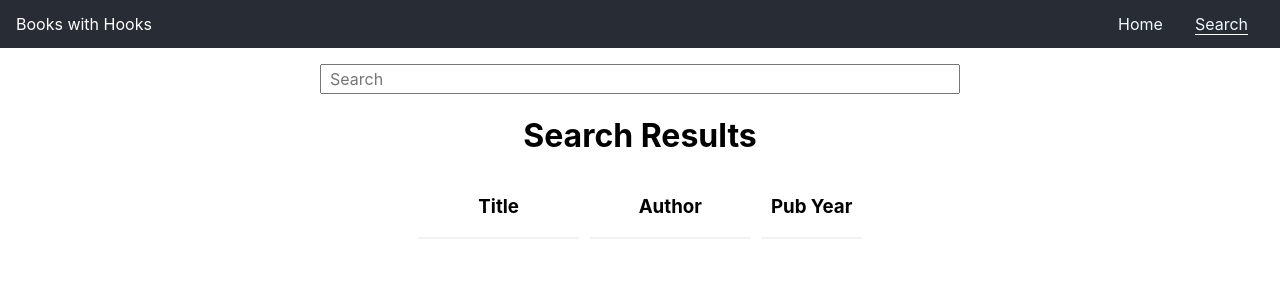
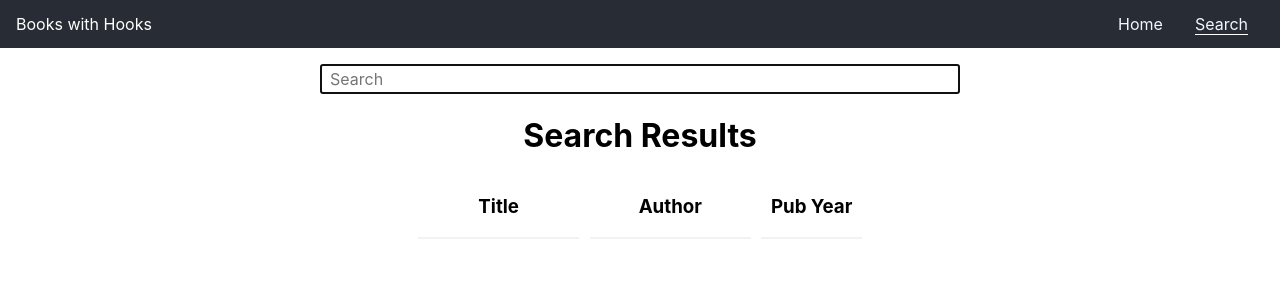
Before and after one commit to shrivatsaBhatP/books-with-hooks, a React app: page /search in a window 1280 px wide. Shown: the top 300 px of the page. Built offline with nearby package versions, Linux system fonts and the light colour scheme; the HTML template or start-up script is replaced by a standard one.

Commit message:
focus to the search box

```diff
--- a/src/components/atoms/Input/index.tsx
+++ b/src/components/atoms/Input/index.tsx
@@ -2,7 +2,8 @@ import React from 'react';
 import classes from './Input.module.css';
 import { InputProps } from '../../../common/interface';
 
-const Input: React.FC<InputProps> = ({ type, ...props }) => {
+const Input = React.forwardRef<HTMLInputElement, InputProps>(
+  ({ type, ...props }, ref) => {
     const style: React.CSSProperties = {
       width: props.width,
       fontSize: props.fontSize,
@@ -17,9 +18,11 @@ const Input: React.FC<InputProps> = ({ type, ...props }) => {
           value={props.value}
           style={style}
           {...props}
+          ref={ref}
         />
       </>
     );
-};
+  }
+);
 
 export default Input;
--- a/src/components/molecules/SearchBox/index.tsx
+++ b/src/components/molecules/SearchBox/index.tsx
@@ -2,12 +2,12 @@ import React from 'react';
 import { SearchProps } from '../../../common/interface';
 import Input from '../../atoms/Input';
 
-const Search: React.FC<SearchProps> = (props) => {
+const Search = React.forwardRef<HTMLInputElement, SearchProps>((props, ref) => {
   return (
     <div>
-      <Input {...props} type="text" />
+      <Input {...props} type="text" ref={ref} />
     </div>
   );
-};
+});
 
 export default Search;
--- a/src/components/organisms/Search/index.tsx
+++ b/src/components/organisms/Search/index.tsx
@@ -1,4 +1,4 @@
-import React from 'react';
+import React, { useEffect, useRef, useState } from 'react';
 import classes from './Search.module.css';
 import { searchBooks } from '../../../api/api';
 import Table from '../../molecules/Table';
@@ -6,7 +6,14 @@ import Text from '../../atoms/Text';
 import SearchBox from '../../molecules/SearchBox';
 
 export default function Search() {
-  const [results, setResults] = React.useState<Object[]>();
+  const [results, setResults] = useState<Object[]>();
+
+  const inputRef = useRef<HTMLInputElement | null>(null);
+  useEffect(() => {
+    if (inputRef.current !== null) {
+      inputRef.current.focus();
+    }
+  }, [inputRef]);
 
   const handleSearch = (event: React.ChangeEvent<HTMLInputElement>) => {
     searchBooks(event.target.value).then((response) => {
@@ -17,7 +24,12 @@ export default function Search() {
 
   return (
     <div className={classes['serach-container']}>
-      <SearchBox width={'50vw'} onChange={handleSearch} placeholder="Search" />
+      <SearchBox
+        width={'50vw'}
+        onChange={handleSearch}
+        placeholder="Search"
+        ref={inputRef}
+      />
 
       <Text type="h1">Search Results</Text>
       <Table>
```
Lines whose indentation alone changed are shown as unchanged.
